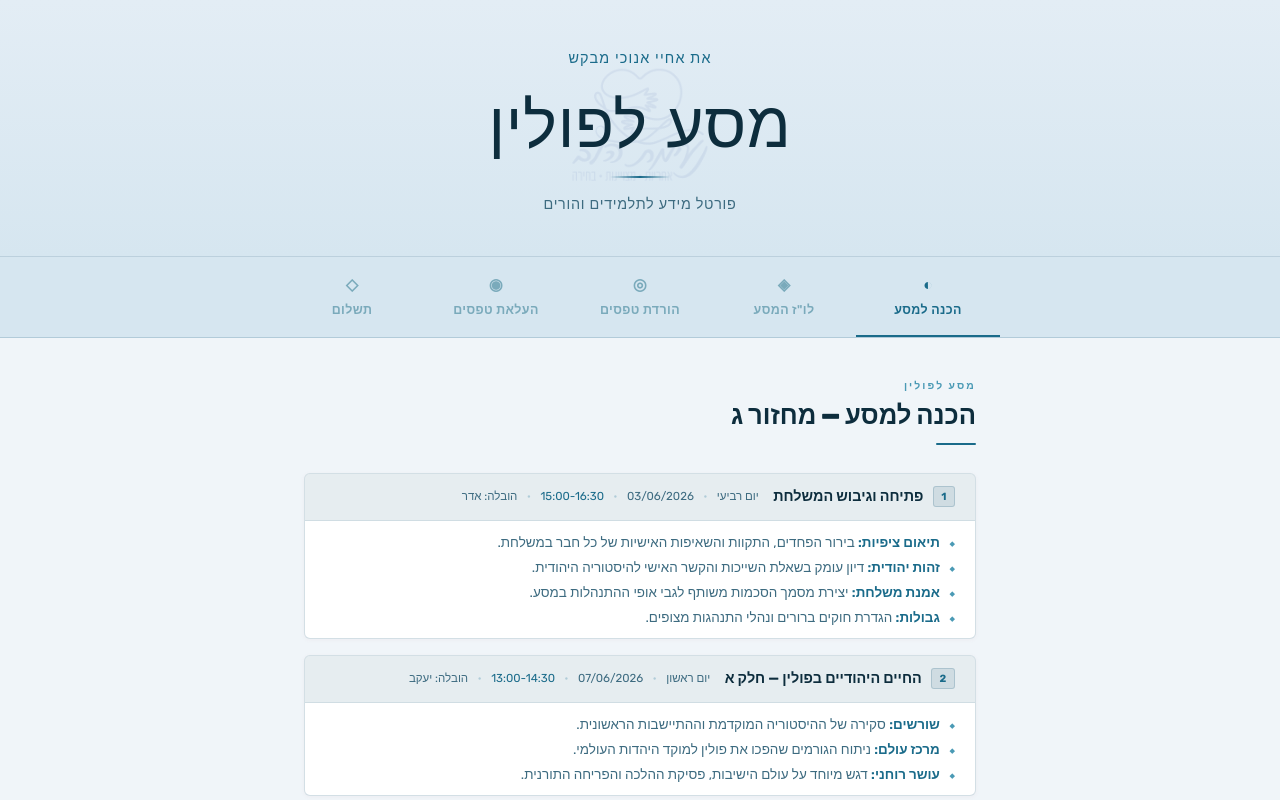
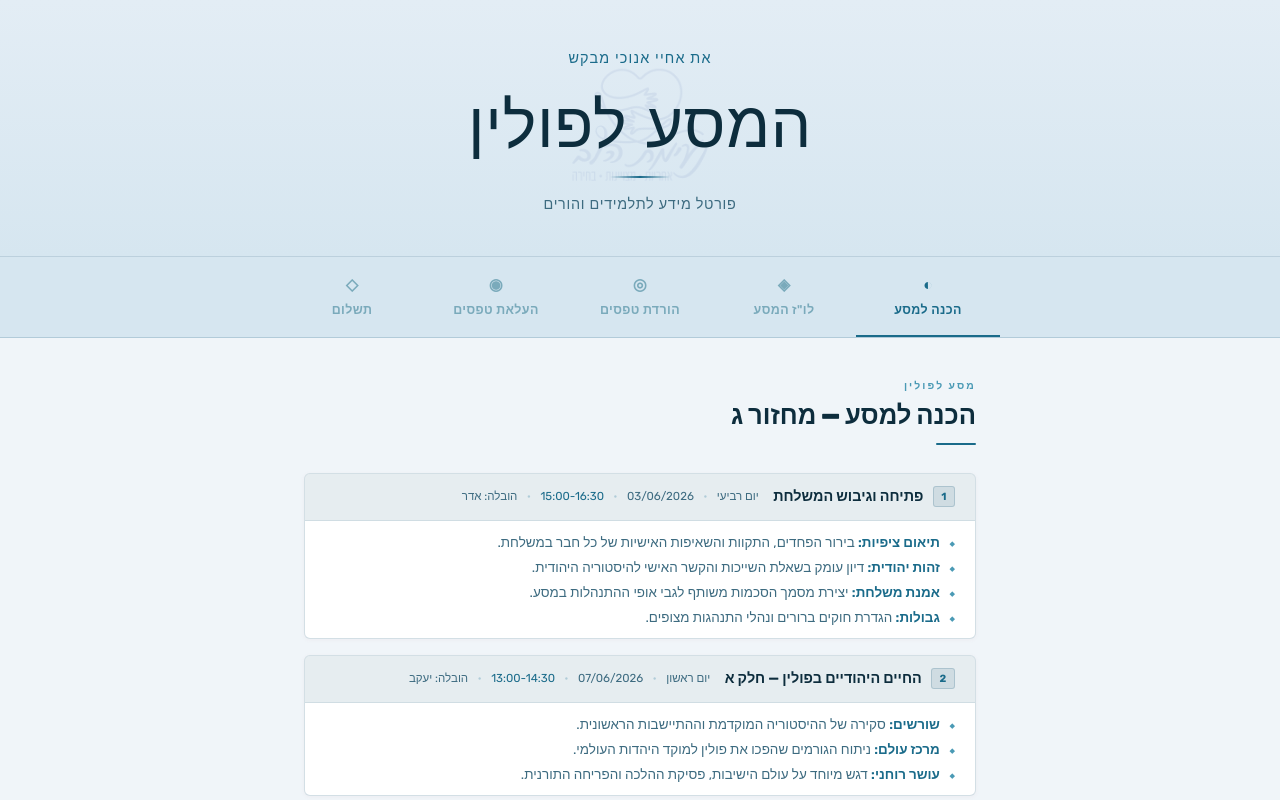
Before and after one commit to yaacovbod/poland, a Next.js app: page / in a window 1280 px wide. Shown: the top 800 px of the page. Built offline with nearby package versions, Linux system fonts and the light colour scheme; a web font is replaced by a local one.

Commit message:
Rename title from מסע לפולין to המסע לפולין
Co-Authored-By: Claude Sonnet 4.6 <noreply@anthropic.com>

```diff
--- a/src/app/layout.tsx
+++ b/src/app/layout.tsx
@@ -20,8 +20,8 @@ const amaticSC = Amatic_SC({
 })
 
 export const metadata: Metadata = {
-  title: "מסע לפולין",
-  description: "פורטל מידע לתלמידים והורים - מסע לפולין",
+  title: "המסע לפולין",
+  description: "פורטל מידע לתלמידים והורים - המסע לפולין",
 }
 
 export default function RootLayout({
--- a/src/app/page.tsx
+++ b/src/app/page.tsx
@@ -352,7 +352,7 @@ export default function Home() {
               letterSpacing: "0.01em",
               position: "relative",
             }}>
-              מסע לפולין
+              המסע לפולין
             </h1>
           </div>
 
```
